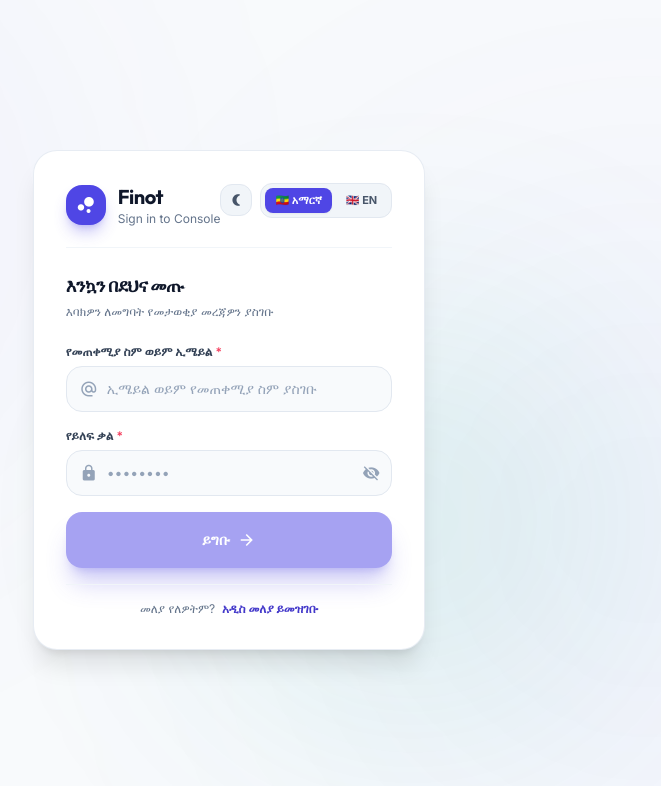
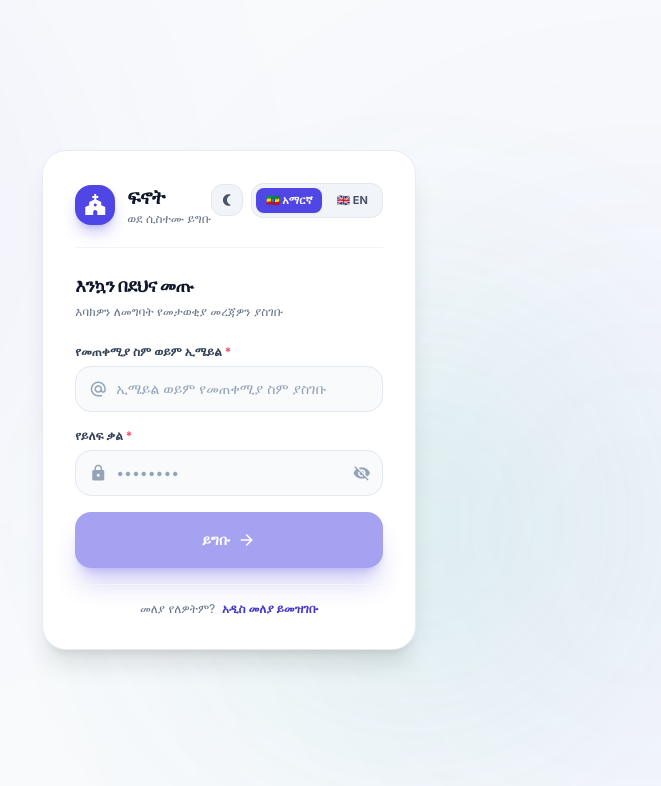
Before and after one commit to Ted2287/Finot, an Angular app in the folder frontend/: page /auth/login in a window 1280 px wide. Shown: the top 786 px of the page, without its empty margins (411-1072 px from the left). Built offline with nearby package versions, Linux system fonts and the light colour scheme.

Commit message:
Update login page to use registration church icon, Amharic title 'ፍኖት', and Amharic translated subtitles

```diff
--- a/frontend/src/app/features/auth/login/login.component.html
+++ b/frontend/src/app/features/auth/login/login.component.html
@@ -4,11 +4,15 @@
   <div class="flex items-start justify-between border-b border-slate-100 dark:border-slate-800 pb-5">
     <div class="flex items-center gap-3">
       <div class="h-10 w-10 rounded-2xl bg-primary-500 flex items-center justify-center shadow-lg shadow-primary-500/30">
-        <span class="material-icons text-white text-2xl">bubble_chart</span>
+        <span class="material-icons text-white text-2xl">church</span>
       </div>
       <div>
-        <h1 class="text-xl font-bold text-slate-900 dark:text-white tracking-tight">Finot</h1>
-        <p class="text-xs text-slate-500 dark:text-slate-400">Sign in to Console</p>
+        <h1 class="text-xl font-bold text-slate-900 dark:text-white tracking-tight">
+          {{ langService.currentLang() === 'am' ? 'ፍኖት' : 'Finot' }}
+        </h1>
+        <p class="text-xs text-slate-500 dark:text-slate-400">
+          {{ langService.currentLang() === 'am' ? 'ወደ ሲስተሙ ይግቡ' : 'Sign in to Console' }}
+        </p>
       </div>
     </div>
 
--- a/frontend/src/app/layouts/main-layout/main-layout.component.html
+++ b/frontend/src/app/layouts/main-layout/main-layout.component.html
@@ -18,11 +18,15 @@
 
       <div class="flex items-center gap-3 overflow-hidden">
         <div class="h-9 w-9 shrink-0 rounded-xl bg-primary-500 flex items-center justify-center shadow-md shadow-primary-500/20">
-          <span class="material-icons text-white text-xl">bubble_chart</span>
+          <span class="material-icons text-white text-xl">church</span>
         </div>
         <div *ngIf="!isCollapsed()" class="whitespace-nowrap transition-opacity duration-200">
-          <h2 class="text-xl font-bold tracking-tight text-slate-900 dark:text-white font-sans leading-none">Finot</h2>
-          <p class="text-[10px] text-slate-400 dark:text-slate-500 uppercase font-semibold mt-0.5">Console</p>
+          <h2 class="text-xl font-bold tracking-tight text-slate-900 dark:text-white font-sans leading-none">
+            {{ langService.currentLang() === 'am' ? 'ፍኖት' : 'Finot' }}
+          </h2>
+          <p class="text-[10px] text-slate-400 dark:text-slate-500 uppercase font-semibold mt-0.5">
+            {{ langService.currentLang() === 'am' ? 'ሲስተም' : 'Console' }}
+          </p>
         </div>
       </div>
 
--- a/frontend/src/app/layouts/main-layout/main-layout.component.ts
+++ b/frontend/src/app/layouts/main-layout/main-layout.component.ts
@@ -2,6 +2,7 @@ import { Component, inject, signal } from '@angular/core';
 import { RouterOutlet, RouterLink, RouterLinkActive, Router } from '@angular/router';
 import { CommonModule } from '@angular/common';
 import { AuthService } from '../../services/auth.service';
+import { LanguageService } from '../../services/language.service';
 import { environment } from '../../../environments/environment';
 
 @Component({
@@ -25,6 +26,7 @@ import { environment } from '../../../environments/environment';
 })
 export class MainLayoutComponent {
   authService = inject(AuthService);
+  langService = inject(LanguageService);
   router = inject(Router);
 
   isSidebarOpen = signal<boolean>(false);
```
